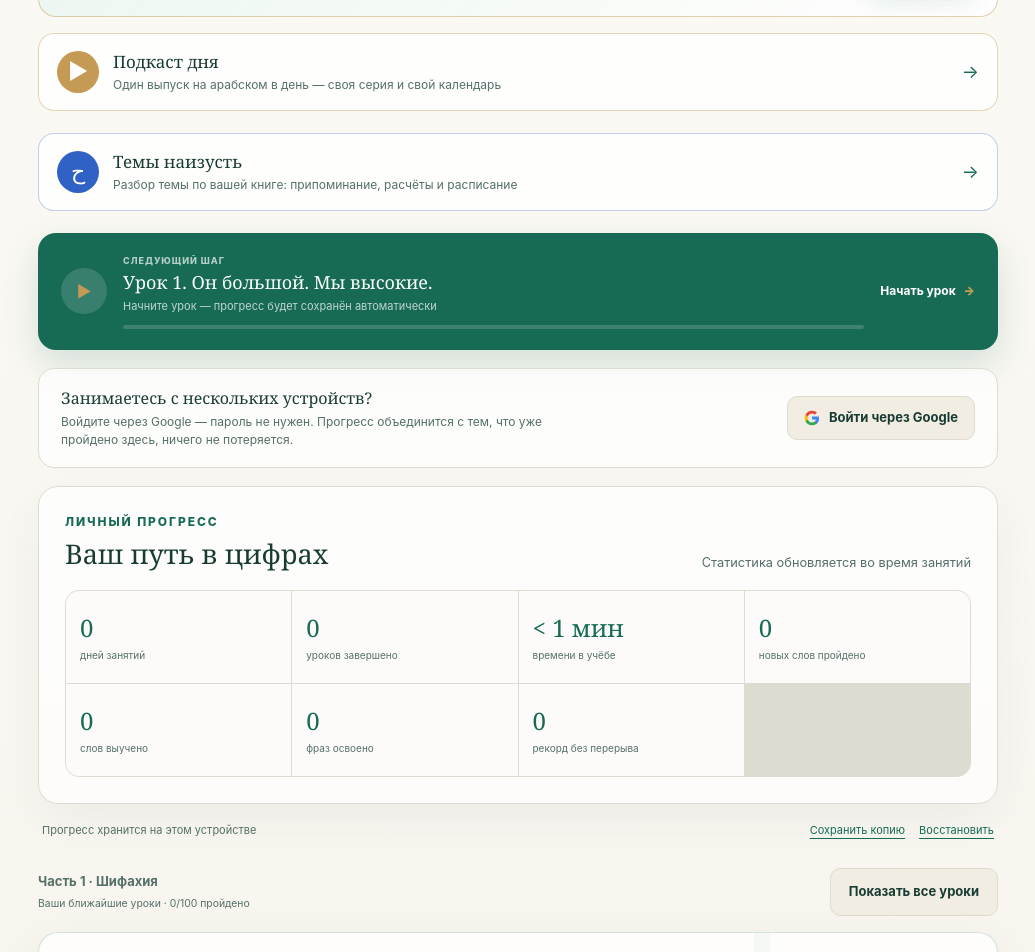
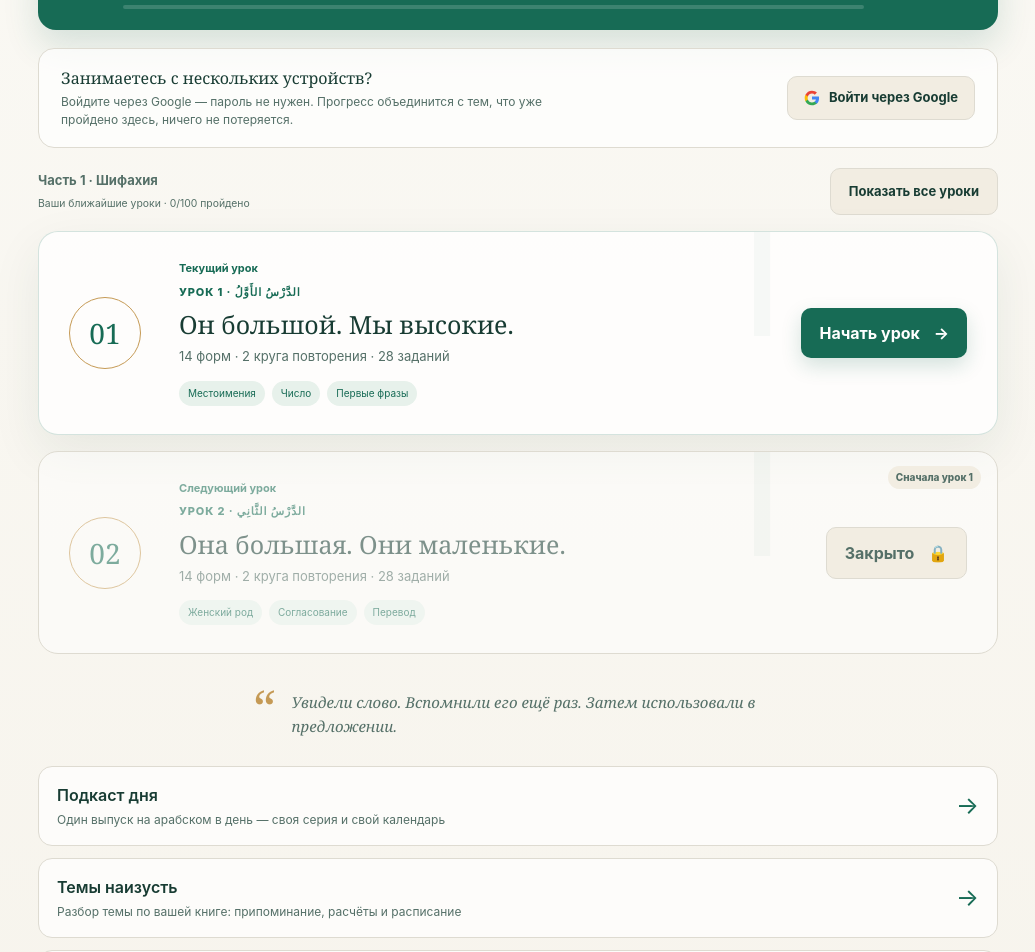
Before and after one commit to shifahiya-project/ash-shifahiya-app, a Next.js app: page / in a window 1280 px wide. Shown: the part 520-1472 px from the top of the page, without its empty margins (122-1157 px from the left). Built offline with nearby package versions, Linux system fonts and the light colour scheme.

Commit message:
Unify supplementary homepage blocks below lessons (#97)

```diff
--- a/app/globals.css
+++ b/app/globals.css
@@ -426,27 +426,19 @@ h1 em { color: var(--green); font-weight: inherit; }
 .account-actions .text-button { margin: 0; font-size: 12px; }
 .account-panel > small { flex-basis: 100%; color: var(--green); font-size: 12px; }
 
-.backup-tools { margin: 0 0 30px; padding: 0 4px; display: flex; align-items: center; justify-content: space-between; gap: 12px; color: var(--ink-soft); font-size: 11px; }
-.backup-tools > div { display: flex; gap: 14px; }
+.backup-tools { margin: 18px 0 0; padding: 0 4px; display: flex; align-items: center; justify-content: space-between; gap: 12px; color: var(--ink-soft); font-size: 11px; }
+.backup-tools > div { display: flex; flex-wrap: wrap; gap: 14px; }
 .backup-tools .text-button { margin: 0; font-size: 11px; }
 .backup-tools > small { color: var(--green); }
 
-.student-progress {
-  margin: 0 0 18px;
-  padding: 26px;
-  border: 1px solid var(--line);
-  border-radius: 20px;
-  background: rgba(255,255,255,.72);
-  box-shadow: 0 16px 45px rgba(24,60,51,.05);
-}
 .progress-heading { display: flex; justify-content: space-between; align-items: end; gap: 20px; margin-bottom: 18px; }
-.progress-heading .eyebrow { display: block; margin-bottom: 4px; }
-.progress-heading h2 { margin: 0; font: 500 27px Georgia, serif; }
+.progress-heading h2 { margin: 0; font: 500 21px Georgia, serif; }
 .progress-heading > small { color: var(--ink-soft); }
 .stats-grid { display: grid; grid-template-columns: repeat(4, 1fr); gap: 1px; overflow: hidden; border: 1px solid var(--line); border-radius: 14px; background: var(--line); }
 .stats-grid div { min-height: 92px; padding: 17px 14px; background: rgba(255,255,255,.9); display: flex; flex-direction: column; justify-content: center; }
 .stats-grid strong { color: var(--green); font: 500 24px Georgia, serif; }
 .stats-grid span { margin-top: 5px; color: var(--ink-soft); font-size: 10px; line-height: 1.35; }
+.home-view > h1 { margin-bottom: 28px; }
 .home-extras { display: grid; gap: 12px; margin-top: 28px; }
 .home-disclosure { overflow: hidden; border: 1px solid var(--line); border-radius: 14px; background: rgba(255,255,255,.72); }
 .home-disclosure-toggle {
@@ -461,10 +453,15 @@ h1 em { color: var(--green); font-weight: inherit; }
   background: transparent;
   color: var(--ink);
   text-align: left;
+  text-decoration: none;
+  font: inherit;
   cursor: pointer;
 }
 .home-disclosure-toggle:hover, .home-disclosure-toggle[aria-expanded="true"] { background: var(--mint); }
 .home-disclosure-toggle:focus-visible { outline: 3px solid var(--green); outline-offset: -3px; }
+.home-disclosure-toggle > span:first-child { min-width: 0; }
+.home-shortcut-indicator { display: inline-flex; flex: none; align-items: center; gap: 12px; }
+.home-disclosure .topic-badge { padding: 5px 10px; border-radius: 99px; background: var(--mint); color: var(--green); font-size: 11px; font-weight: 700; }
 .home-disclosure-toggle strong, .home-disclosure-toggle small { display: block; }
 .home-disclosure-toggle strong { font-size: 16px; font-weight: 600; }
 .home-disclosure-toggle small { margin-top: 4px; color: var(--ink-soft); font-size: 12px; }
@@ -1203,30 +1200,6 @@ footer span:last-child { color: var(--green); font: 18px "Traditional Arabic", s
 }
 .window-chips button.is-active { border-color: var(--green); background: var(--mint); color: var(--green); font-weight: 600; }
 
-/* The course home card that leads here. */
-.podcast-link {
-  display: flex;
-  align-items: center;
-  gap: 14px;
-  width: 100%;
-  margin-bottom: 22px;
-  padding: 16px 18px;
-  border: 1px solid rgba(197,154,85,.42);
-  border-radius: 16px;
-  background: rgba(255,255,255,.82);
-  color: inherit;
-  text-align: left;
-  text-decoration: none;
-  transition: transform .2s ease, box-shadow .2s ease;
-}
-.podcast-link:hover { transform: translateY(-1px); box-shadow: 0 14px 32px rgba(24,60,51,.09); }
-.podcast-link .daily-icon { flex: none; background: var(--gold); }
-.podcast-link div { flex: 1; min-width: 0; }
-.podcast-link strong, .podcast-link small { display: block; }
-.podcast-link strong { font: 500 17px Georgia, serif; }
-.podcast-link small { margin-top: 3px; color: var(--ink-soft); font-size: 12px; }
-.podcast-link span:last-child { color: var(--green); font-size: 18px; }
-
 @media (max-width: 720px) {
   .stats-grid.podcast-stats { grid-template-columns: repeat(2, 1fr); }
   .podcast-actions { flex-direction: column; align-items: stretch; }
@@ -1255,38 +1228,6 @@ footer span:last-child { color: var(--green); font: 18px "Traditional Arabic", s
 .note-saved { color: var(--green); font-size: 12px; font-weight: 600; }
 
 /* ——— Темы наизусть ——— */
-
-.topic-link {
-  display: flex;
-  align-items: center;
-  gap: 14px;
-  width: 100%;
-  margin-bottom: 22px;
-  padding: 16px 18px;
-  border: 1px solid rgba(47,98,196,.3);
-  border-radius: 16px;
-  background: rgba(255,255,255,.82);
-  color: inherit;
-  text-align: left;
-  text-decoration: none;
-  transition: transform .2s ease, box-shadow .2s ease;
-}
-.topic-link:hover { transform: translateY(-1px); box-shadow: 0 14px 32px rgba(24,60,51,.09); }
-.topic-link .daily-icon { flex: none; background: var(--blue); }
-.topic-link div { flex: 1; min-width: 0; }
-.topic-link strong, .topic-link small { display: block; }
-.topic-link strong { font: 500 17px Georgia, serif; }
-.topic-link small { margin-top: 3px; color: var(--ink-soft); font-size: 12px; }
-.topic-link > span:last-child { color: var(--green); font-size: 18px; }
-.topic-link .topic-badge {
-  flex: none;
-  padding: 5px 10px;
-  border-radius: 99px;
-  background: var(--blue-soft);
-  color: var(--blue);
-  font-size: 11px;
-  font-weight: 700;
-}
 
 .topic-view .back { display: inline-block; margin: 0 0 18px; }
 .topic-view h1 { margin: 0 0 12px; font: 500 clamp(30px, 5vw, 42px)/1.15 Georgia, serif; }
--- a/app/page.tsx
+++ b/app/page.tsx
@@ -500,6 +500,25 @@ function HomeDisclosure({ label, detail, open, controls, onToggle, buttonRef, ch
   );
 }
 
+function HomeShortcut({ label, detail, href, badge }: {
+  label: string;
+  detail: string;
+  href: string;
+  badge?: number;
+}) {
+  return (
+    <section className="home-disclosure">
+      <a className="home-disclosure-toggle" href={href}>
+        <span><strong>{label}</strong><small>{detail}</small></span>
+        <span className="home-shortcut-indicator">
+          {!!badge && <span className="topic-badge" aria-label={`${badge} на повторение`}>{badge}</span>}
+          <span className="disclosure-mark" aria-hidden="true">→</span>
+        </span>
+      </a>
+    </section>
+  );
+}
+
 const COURSE_NAMES = {
   1: "Шифахия", 2: "Чтение", 3: "Акыда", 4: "Фикх", 5: "Грамматика",
   6: "Балага", 7: "Логика", 8: "Хадис", 9: "Усуль", 10: "Арбаин", 11: "Тафсир",
@@ -560,6 +579,7 @@ export default function Home() {
   const courseHeading = useRef<HTMLElement>(null);
   const [expandedCourse, setExpandedCourse] = useState<1 | 2 | TextCourseId | null>(null);
   const [showAchievements, setShowAchievements] = useState(false);
+  const [showPersonalProgress, setShowPersonalProgress] = useState(false);
   const showAllLessons = expandedCourse === course;
   function chooseCourse(id: 1 | 2 | TextCourseId) {
     setCourse(id);
@@ -1950,7 +1970,6 @@ export default function Home() {
       {view === "home" && (
         <section className="home-view">
           <h1>Учимся через<br /><em>повторение и практику</em></h1>
-          <p className="lead">Каждая форма встречается дважды в карточках, затем возвращается в переводах и предложениях. Второй урок продолжает первый и вводит женский род.</p>
 
           <div className="daily-review">
             <div>
@@ -1964,33 +1983,6 @@ export default function Home() {
               {dueCards.length ? "Повторить сейчас" : "Готово ✓"}
             </button>
           </div>
-
-          {/* A separate habit, kept on its own screen: watching a podcast is
-              not a lesson, and it must not compete with the review queue.
-              A plain link rather than next/link — the deployed site is static
-              files under a subdirectory, and the static build rewrites this
-              href to a relative one. */}
-          <a className="podcast-link" href="/podcasts/">
-            <span className="daily-icon">▶</span>
-            <div>
-              <strong>Подкаст дня</strong>
-              <small>Один выпуск на арабском в день — своя серия и свой календарь</small>
-            </div>
-            <span>→</span>
-          </a>
-
-          {/* И третья дверь рядом: тема из своей книги, разобранная до фактов.
-              Счётчик — только напоминание; повторение темы не входит ни в счёт
-              урока, ни в коробки Лейтнера, ни в статистику курса. */}
-          <a className="topic-link" href="/topics/">
-            <span className="daily-icon">ح</span>
-            <div>
-              <strong>Темы наизусть</strong>
-              <small>Разбор темы по вашей книге: припоминание, расчёты и расписание</small>
-            </div>
-            {topicsDue > 0 && <span className="topic-badge">{topicsDue}</span>}
-            <span>→</span>
-          </a>
 
           {dueReadings.length > 0 && (
             <div className="daily-review reading-due">
@@ -2053,36 +2045,6 @@ export default function Home() {
               {sync.message && <small>{sync.message}</small>}
             </div>
           )}
-
-          <section className="student-progress" aria-labelledby="student-progress-title">
-            <div className="progress-heading">
-              <div>
-                <span className="eyebrow">Личный прогресс</span>
-                <h2 id="student-progress-title">Ваш путь в цифрах</h2>
-              </div>
-              <small>Статистика обновляется во время занятий</small>
-            </div>
-            <div className="stats-grid">
-              <div><strong>{learningStats.activeDates.length}</strong><span>дней занятий</span></div>
-              <div><strong>{firstCourseCompletedCount}</strong><span>уроков завершено</span></div>
-              <div><strong>{formatStudyTime(learningStats.totalSeconds)}</strong><span>времени в учёбе</span></div>
-              <div><strong>{wordProgress.encountered}</strong><span>новых слов пройдено</span></div>
-              <div><strong>{wordProgress.mastered}</strong><span>слов выучено</span></div>
-              <div><strong>{learningStats.masteredPhrases.length}</strong><span>фраз освоено</span></div>
-              <div><strong>{studyStreaks.longest}</strong><span>рекорд без перерыва</span></div>
-            </div>
-          </section>
-
-          <div className="backup-tools">
-            <span>{sync.email ? `Прогресс синхронизируется · ${sync.email}` : "Прогресс хранится на этом устройстве"}</span>
-            <div>
-              <button className="text-button" onClick={exportProgress}>Сохранить копию</button>
-              <button className="text-button" onClick={() => importInput.current?.click()}>Восстановить</button>
-              <input ref={importInput} type="file" accept="application/json" onChange={importProgress} hidden />
-              {sync.email && <button className="text-button" onClick={() => void signOut()}>Выйти</button>}
-            </div>
-            {(backupMessage || sync.message) && <small>{backupMessage || sync.message}</small>}
-          </div>
 
           <div className="lesson-list-toolbar">
             <span><strong ref={courseHeading} tabIndex={-1} className="selected-course">Часть {course} · {COURSE_NAMES[course]}</strong><small>{showAllLessons ? "Все уроки" : "Ваши ближайшие уроки"} · {completedLessonCount}/{selectedSummaries.length} пройдено</small></span>
@@ -2424,6 +2386,33 @@ export default function Home() {
           </div>
 
           <div className="home-extras" aria-label="Дополнительно">
+            <HomeShortcut label="Подкаст дня" detail="Один выпуск на арабском в день — своя серия и свой календарь" href="/podcasts/" />
+            <HomeShortcut label="Темы наизусть" detail="Разбор темы по вашей книге: припоминание, расчёты и расписание" href="/topics/" badge={topicsDue} />
+            <HomeDisclosure label="Личный прогресс" detail={`${firstCourseCompletedCount} из ${lessonSummaries.length} уроков завершено · ${formatStudyTime(learningStats.totalSeconds)} в учёбе`} open={showPersonalProgress} controls="personal-progress" onToggle={() => setShowPersonalProgress((value) => !value)}>
+              <div className="progress-heading">
+                <h2 id="student-progress-title">Ваш путь в цифрах</h2>
+                <small>Статистика обновляется во время занятий</small>
+              </div>
+              <div className="stats-grid">
+                <div><strong>{learningStats.activeDates.length}</strong><span>дней занятий</span></div>
+                <div><strong>{firstCourseCompletedCount}</strong><span>уроков завершено</span></div>
+                <div><strong>{formatStudyTime(learningStats.totalSeconds)}</strong><span>времени в учёбе</span></div>
+                <div><strong>{wordProgress.encountered}</strong><span>новых слов пройдено</span></div>
+                <div><strong>{wordProgress.mastered}</strong><span>слов выучено</span></div>
+                <div><strong>{learningStats.masteredPhrases.length}</strong><span>фраз освоено</span></div>
+                <div><strong>{studyStreaks.longest}</strong><span>рекорд без перерыва</span></div>
+              </div>
+              <div className="backup-tools">
+                <span>{sync.email ? `Прогресс синхронизируется · ${sync.email}` : "Прогресс хранится на этом устройстве"}</span>
+                <div>
+                  <button className="text-button" onClick={exportProgress}>Сохранить копию</button>
+                  <button className="text-button" onClick={() => importInput.current?.click()}>Восстановить</button>
+                  <input ref={importInput} type="file" accept="application/json" onChange={importProgress} hidden />
+                  {sync.email && <button className="text-button" onClick={() => void signOut()}>Выйти</button>}
+                </div>
+                {(backupMessage || sync.message) && <small>{backupMessage || sync.message}</small>}
+              </div>
+            </HomeDisclosure>
             <HomeDisclosure label="Достижения" detail={`${achievements.filter((item) => item.unlocked).length} из ${achievements.length} открыто`} open={showAchievements} controls="achievement-list" onToggle={() => setShowAchievements((value) => !value)}>
               <div className="achievement-list">
                 {achievements.map((item) => (
--- a/scripts/smoke.mjs
+++ b/scripts/smoke.mjs
@@ -432,6 +432,7 @@ try {
   await page.waitForSelector(".reading-view");
   assert.deepEqual(await page.locator(".reading-arabic").allTextContents(), part11LessonNinetyFour.fragments.map((line) => line.arabic));
   await page.getByRole("button", { name: "Вернуться позже" }).click();
+  await page.getByRole("button", { name: "Показать личный прогресс", exact: true }).click();
   const downloading = page.waitForEvent("download");
   await page.getByRole("button", { name: "Сохранить копию" }).click();
   const download = await downloading;
@@ -440,6 +441,7 @@ try {
   assert.equal(backup.part11Sessions[94].view, "reading");
   await page.evaluate(() => localStorage.clear());
   await page.reload({ waitUntil: "networkidle" });
+  await page.getByRole("button", { name: "Показать личный прогресс", exact: true }).click();
   await page.locator('input[type="file"]').setInputFiles({ name: "progress.json", mimeType: "application/json", buffer: Buffer.from(JSON.stringify(backup)) });
   await page.getByText("Прогресс восстановлен.", { exact: true }).waitFor();
   assert.equal(await page.evaluate(() => JSON.parse(localStorage.getItem("shifahiya-p11-session-94")).view), "reading");
```
Also changed, not shown: scripts/smoke-home.mjs (+31 -5 lines), 2 other files (tests, documents, lock files or other folders).
